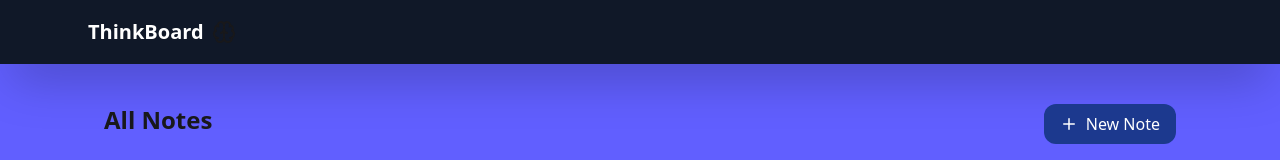
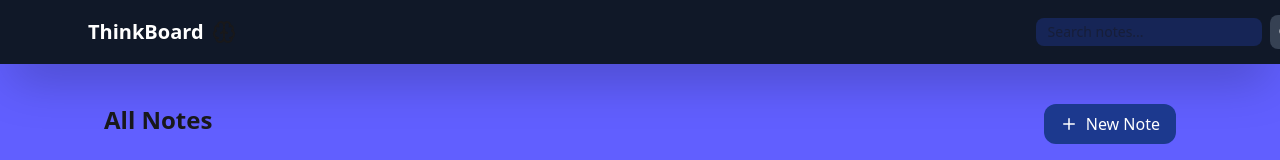
Before and after one commit to Baharehatighi/Think-board-project, a React (Vite) app in the folder frontend/: page / in a window 1280 px wide. Shown: the top 160 px of the page. Built offline with nearby package versions, Linux system fonts and the light colour scheme; no server answers.

Commit message:
Add searchBtn and Search input

```diff
--- a/frontend/src/components/ConfirmationModal.tsx
+++ b/frontend/src/components/ConfirmationModal.tsx
@@ -23,13 +23,13 @@ const ConfirmationModal = ({
             onClick={onConfirm}
             className="bg-blue-800 text-white px-4 py-2 rounded hover:bg-blue-400"
           >
-            بله
+           Yes
           </button>
           <button
             onClick={onCancel}
             className="bg-blue-800 px-4 py-2 rounded hover:bg-gray-400"
           >
-            خیر
+            No
           </button>
         </div>
       </div>
--- a/frontend/src/components/MainLayout.tsx
+++ b/frontend/src/components/MainLayout.tsx
@@ -5,16 +5,14 @@ import { useState } from "react";
 
 const MainLayout = ()=>  {
   const [isOpen, setIsOpen] = useState(false);
-  function setMode(_arg0: string): void {
-    throw new Error("Function not implemented.");
-  }
+  const [mode, setMode] = useState<"create" | "edit" | null>(null);
 
   return (
      <div className="overflow-hidden min-h-screen bg-indigo-500">
-      <Navbar onCreate={()=> setMode("create")} />
+      <Navbar  onCreate={()=> setMode("create")} />
 
       <main className="p-4 max-w-6xl mx-auto">
-        <Outlet context={{isOpen, setIsOpen}}
+        <Outlet context={{isOpen, setIsOpen, mode, setMode}}
         />
       </main>
 
--- a/frontend/src/components/Navbar.tsx
+++ b/frontend/src/components/Navbar.tsx
@@ -1,14 +1,19 @@
+import { Search } from 'lucide-react';
+import { Brain} from 'lucide-react';
+import { useState } from 'react';
+export interface NavbarProps {
+  onCreate: () => void;
 
-import { Brain} from 'lucide-react';
-interface NavbarProps {
-  onCreate: () => void;
 }
 
 const Navbar = ({ }:NavbarProps)=> {
+
+  const [searchValue, setSearchValue] = useState("");
+
   return (
-     <header className="w-full  bg-gray-900 shadow-2xl">
+     <header className="w-full  bg-gray-900 shadow-2xl ">
       <div className="max-w-6xl mx-auto px-6 h-16 flex items-center justify-between">
-
+        <div className='flex items-center justify-between gap-200'>
         <div className='flex items-center gap-2 '>
         <h1 className="text-xl font-bold text-white">
           ThinkBoard
@@ -16,6 +21,25 @@ const Navbar = ({ }:NavbarProps)=> {
           <button className='cursor-pointer'>
           <Brain/>
           </button>
+          </div>
+          <div className="flex items-center gap-2">
+
+          <input
+
+            className="px-3 py-1 rounded-lg text-sm outline-none bg-blue-950"
+            type="text"
+            placeholder="Search notes..."
+            value={searchValue}
+            onChange={(e) => setSearchValue(e.target.value)}
+
+          />
+          <button
+
+            className="bg-gray-700 p-2 rounded-lg hover:bg-gray-600"
+          >
+            <Search size={18} color="white" />
+          </button>
+        </div>
         </div>
 
 
```
Also changed, not shown: frontend/src/components/SearchBtn.tsx (added).
